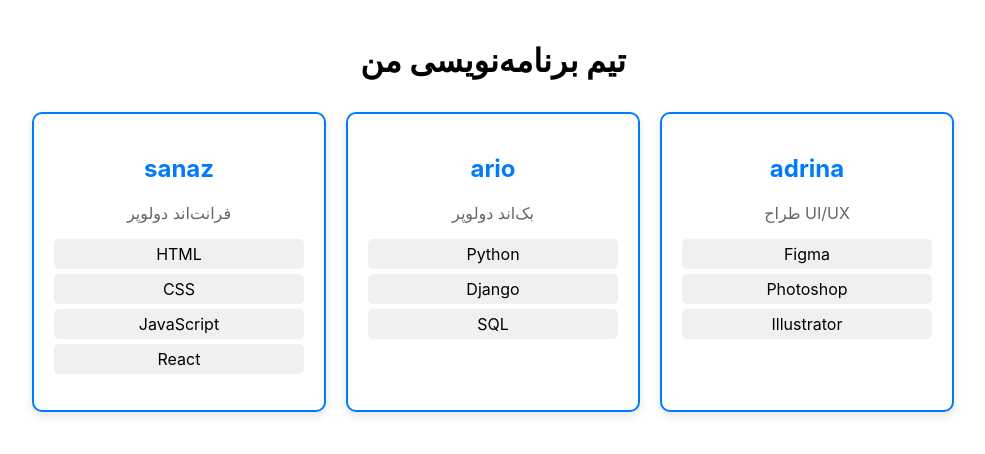
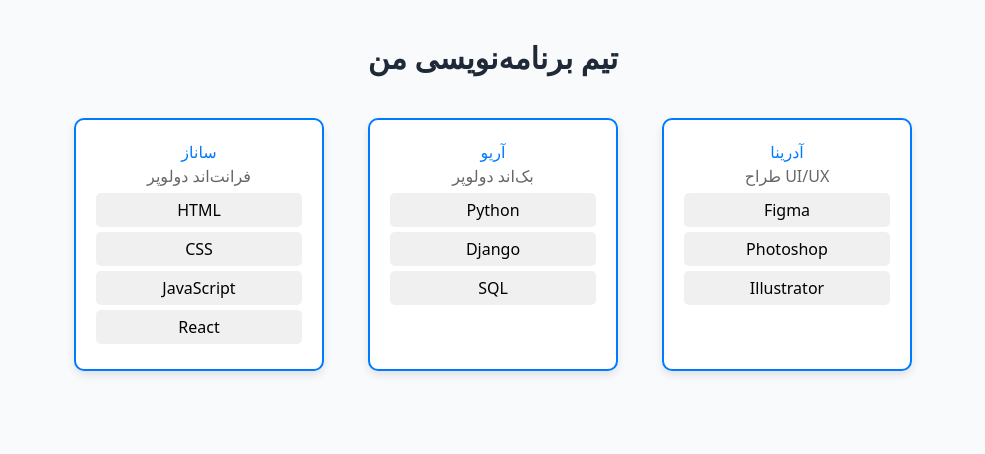
Before and after one commit to sanaz-graphic/react-app, a React (Create React App) app: page / in a window 1280 px wide. Shown: the top 454 px of the page, without its empty margins (147-1132 px from the left). Built offline with nearby package versions, Linux system fonts and the light colour scheme.

Commit message:
tailwind css added to react

```diff
--- a/package.json
+++ b/package.json
@@ -35,5 +35,10 @@
       "last 1 firefox version",
       "last 1 safari version"
     ]
+  },
+  "devDependencies": {
+    "autoprefixer": "^10.6.1",
+    "postcss": "^8.5.29",
+    "tailwindcss": "^3.4.19"
   }
 }
--- /dev/null
+++ b/postcss.config.js
@@ -0,0 +1,6 @@
+module.exports = {
+  plugins: {
+    tailwindcss: {},
+    autoprefixer: {},
+  },
+}
--- a/src/App.js
+++ b/src/App.js
@@ -1,24 +1,26 @@
-import './App.css';
+ import './App.css';
 import Card from './Card';
 
 function App() {
   return (
-    <div className="App" style={{ padding: '20px', textAlign: 'center' }}>
-      <h1>تیم برنامه‌نویسی من</h1>
+    <div className="min-h-screen bg-gray-50 p-10 text-center">
+      <h1 className="text-3xl font-bold text-gray-800 mb-8">
+        تیم برنامه‌نویسی من
+      </h1>
 
-      <div style={{ display: 'flex', justifyContent: 'center', flexWrap: 'wrap' }}>
+      <div className="flex justify-center flex-wrap gap-6">
         <Card
-          name="sanaz"
+          name="ساناز"
           role="فرانت‌اند دولوپر"
           skills={['HTML', 'CSS', 'JavaScript', 'React']}
         />
         <Card
-          name="ario"
+          name="آریو"
           role="بک‌اند دولوپر"
           skills={['Python', 'Django', 'SQL']}
         />
         <Card
-          name="adrina"
+          name="آدرینا"
           role="طراح UI/UX"
           skills={['Figma', 'Photoshop', 'Illustrator']}
         />
--- a/src/index.css
+++ b/src/index.css
@@ -1,13 +1,3 @@
-body {
-  margin: 0;
-  font-family: -apple-system, BlinkMacSystemFont, 'Segoe UI', 'Roboto', 'Oxygen',
-    'Ubuntu', 'Cantarell', 'Fira Sans', 'Droid Sans', 'Helvetica Neue',
-    sans-serif;
-  -webkit-font-smoothing: antialiased;
-  -moz-osx-font-smoothing: grayscale;
-}
-
-code {
-  font-family: source-code-pro, Menlo, Monaco, Consolas, 'Courier New',
-    monospace;
-}
+ @tailwind base;
+@tailwind components;
+@tailwind utilities;
--- /dev/null
+++ b/tailwind.config.js
@@ -0,0 +1,10 @@
+ /** @type {import('tailwindcss').Config} */
+module.exports = {
+  content: [
+    "./src/**/*.{js,jsx,ts,tsx}",
+  ],
+  theme: {
+    extend: {},
+  },
+  plugins: [],
+}
```
Also changed, not shown: 1 other file (tests, documents, lock files or other folders).
